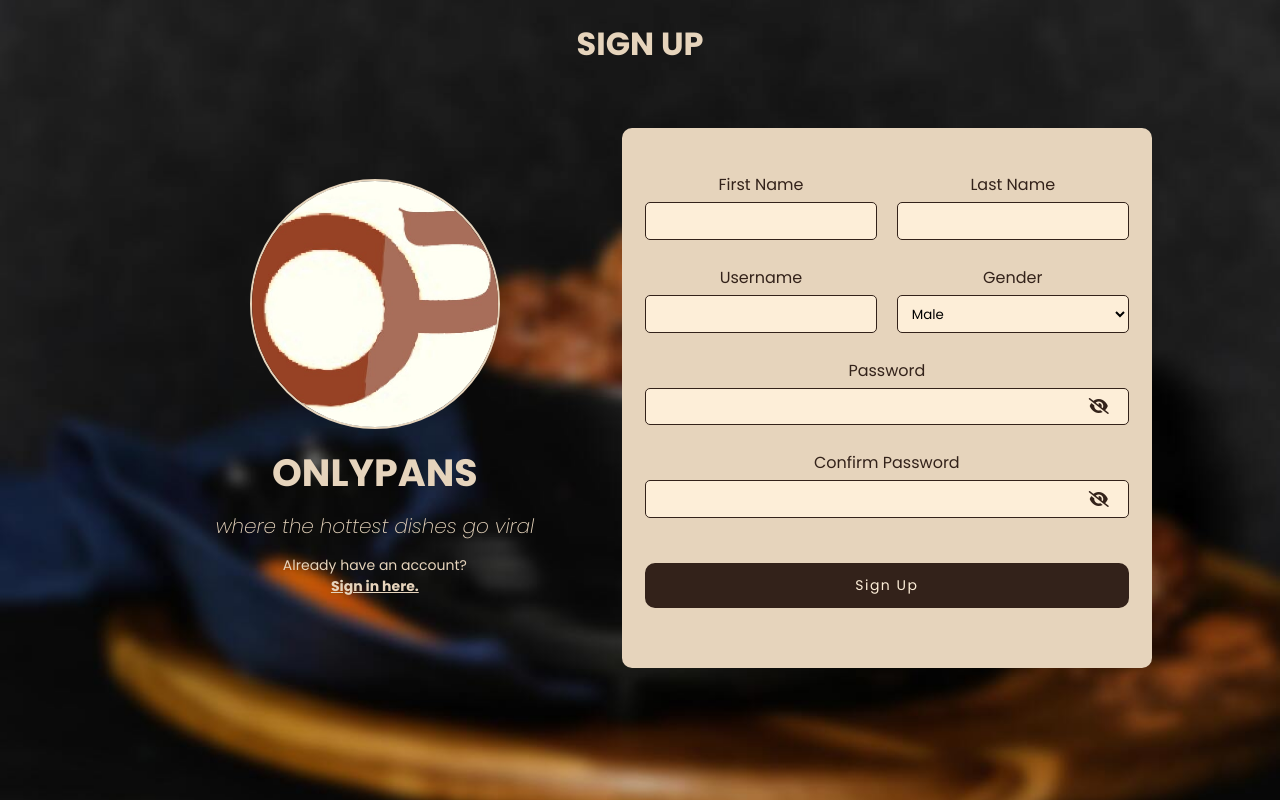
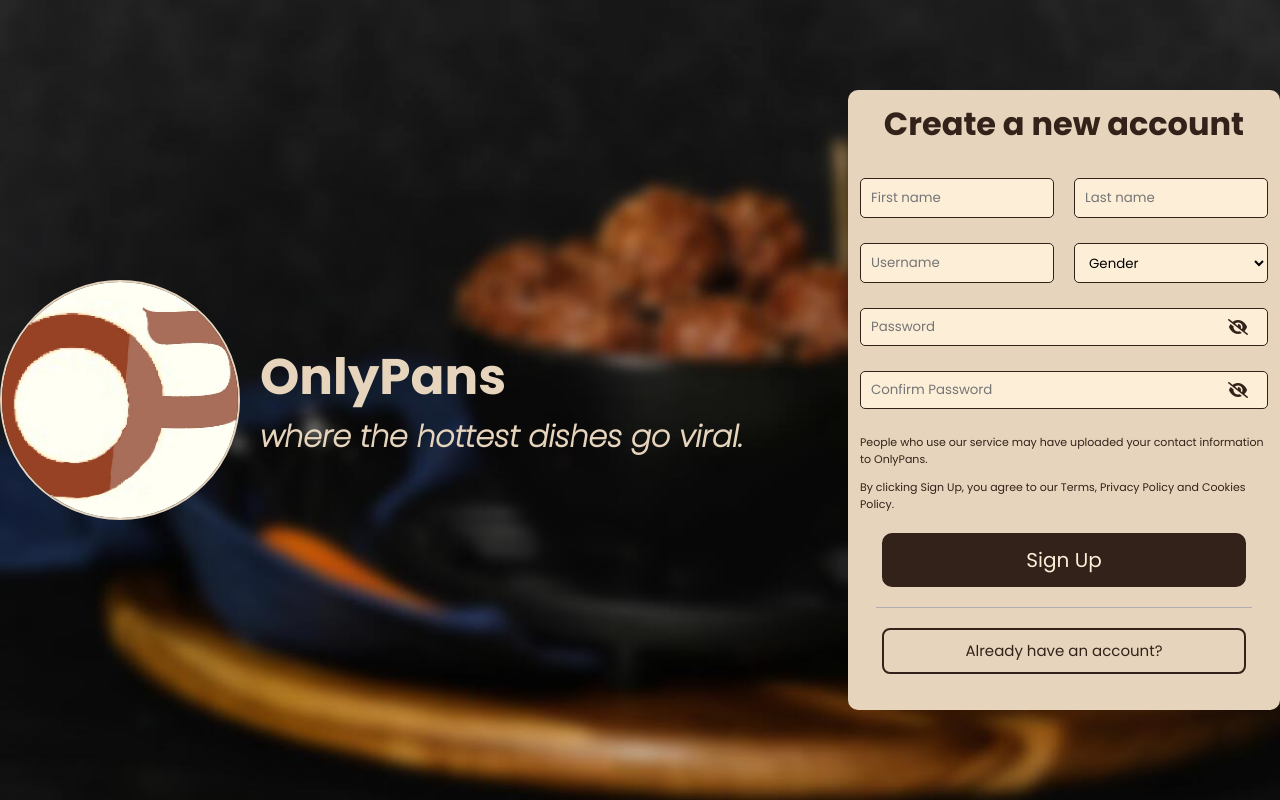
Before and after one commit to jasrmg/appdev_django, a Django app: page /signup/ in a window 1280 px wide. Run offline with Django 5.2, Linux system fonts and the light colour scheme; some libraries are stand-ins or nearby versions.

Commit message:
responsive register/login for tablet and mobile, wip: fixing bug on edit func of newly added comment

```diff
--- a/OnlyPans/templates/OnlyPans/signup.html
+++ b/OnlyPans/templates/OnlyPans/signup.html
@@ -8,261 +8,43 @@
   <!--browser icon-->
   <link rel="icon" href="{% static 'images/icons/Logo Onlypans.ico' %}" sizes="48x48" type="image/x-icon" />
   <link rel="stylesheet" href="https://cdnjs.cloudflare.com/ajax/libs/font-awesome/6.5.0/css/all.min.css" />
-
+  <link rel="stylesheet" href="{% static 'css/signup.css' %}">
   <style>
-    @import url("https://fonts.googleapis.com/css2?family=Poppins:ital,wght@0,400;0,700;1,200&display=swap");
-
-
-    * {
-      box-sizing: border-box;
-
-      font-family: "Poppins", sans-serif;
-    }
-
     body {
-
       margin: 0;
       padding: 0;
-      background-image: url("/static/images/bg.jpg");
-      background-size: cover;
-    }
-
-    .container {
-      display: flex;
-      justify-content: center;
-      align-items: center;
-      width: 80%;
-      margin: 0 auto;
-      height: 80vh;
-    }
-
-    /* Left and right sides now take equal width */
-    .left-side,
-    .right-side {
-      width: 50%;
-      /* Make both sides take 50% width */
-      display: flex;
-      flex-direction: column;
-      align-items: center;
-      justify-content: center;
-      text-align: center;
-      padding: 40px;
-      box-sizing: border-box;
-      /* Ensure padding is included in width calculation */
-    }
-
-    /* Circular Profile Picture */
-    .profile-pic {
-      width: 250px;
-      height: 250px;
-      border-radius: 50%;
-      margin-bottom: 15px;
-      object-fit: cover;
-      /* Ensure image fits inside circle */
-      border: 2px solid #e6d4bc;
-    }
-
-    /* Brand Label */
-    .brand-label {
-      font-size: 38px;
-      font-weight: bold;
-      color: #e6d4bc;
-      margin-bottom: 10px;
-      margin-top: 0;
-    }
-
-    /* Tagline */
-    .tagline {
-      font-size: 20px;
-      color: #e6d4bc;
-      margin: 0;
-      font-style: italic;
-    }
-
-    /* Sign In Text */
-    .login-text {
-      font-size: 14px;
-      color: #e6d4bc;
-      margin-bottom: 20px;
-    }
-
-    /* Sign In Link */
-    .sign-in-link {
-      color: #e6d4bc;
-      text-decoration: underline;
-      font-weight: bold;
-      cursor: pointer;
-    }
-
-    /* Right side (Sign Up form) */
-    .right-side {
-      background-color: #e6d4bc;
-      border-radius: 10px;
-      border: none;
-      max-width: 580px;
-
-      height: 500px;
-      padding: 20px;
-      box-sizing: content-box;
-    }
-
-    /* Sign Up Form */
-    h1 {
-      margin-top: 20px;
-      text-align: center;
-      color: #e6d4bc;
-      margin-bottom: 10px;
-    }
-
-    /* Form row for side-by-side input fields */
-    .form-row {
-      display: grid;
-      grid-template-columns: 1fr 1fr;
-      gap: 20px;
-    }
-
-    .form-field,
-    .form-field-password label {
-      display: flex;
-      flex-direction: column;
-    }
-
-    .form-field label,
-    .form-field-password label {
-      margin-bottom: 5px;
-      color: #33221a;
-    }
-
-    .form-field input,
-    .form-field select {
-      background-color: #fdeed8;
-      border: 1px solid #33221a;
-      border-radius: 5px;
-      padding: 10px;
-      width: 231.8px;
-      height: 37.6px;
-    }
-
-    /*para sa password*/
-    .form-field-password input {
-      background-color: #fdeed8;
-      border: 1px solid #33221a;
-      border-radius: 5px;
-      padding: 10px;
-      width: 483.6px;
-      height: 37.6px;
-    }
-
-    .password-wrapper {
-      position: relative;
-      width: 100%;
-    }
-
-    .password-wrapper input {
-      width: 100%;
-      padding-right: 35px;
-      /* Make room for the icon */
-      box-sizing: border-box;
-    }
-
-    .password-wrapper .fas.fa-eye,
-    .password-wrapper .fas.fa-eye-slash {
-      position: absolute;
-      right: 20px;
-      top: 50%;
-      transform: translateY(-50%);
-      cursor: pointer;
-      color: #33221a;
-    }
-
-
-    /* Form footer for submit button */
-    .form-footer {
-      display: flex;
-      justify-content: center;
-      margin-top: 20px;
-    }
-
-    /* Buttons styles */
-    #signUpSubmitBtn {
-      font-weight: 500;
-      padding: 10px 20px;
-      background-color: #33221a;
-      color: #fdeed8;
-      border: 2px solid #33221a;
-      border-radius: 10px;
-      font-size: 14px;
-      letter-spacing: 1.5px;
-      cursor: pointer;
-      transition: background-color 0.3s ease;
-      width: 100%;
-    }
-
-    #signUpSubmitBtn:hover {
-      background-color: #fdeed8;
-      color: #33221a;
-      border: 2px solid #33221a;
-    }
-
-    /*errors*/
-    .error {
-      height: 20px;
-      /* Adjust this based on the typical height of your error messages */
-      font-size: 12px;
-      color: red;
-      margin-top: 5px;
-      word-wrap: break-word;
-      overflow: hidden;
-    }
-
-    /* Responsiveness */
-    @media (max-width: 768px) {
-      .container {
-        flex-direction: column;
-        width: 90%;
-        height: auto;
-        /* Remove full height on mobile */
-      }
-
-      .left-side,
-      .right-side {
-        width: 100%;
-        margin-bottom: 20px;
-      }
-
-      .right-side {
-        padding: 20px;
-        /* Reduce padding on smaller screens */
-      }
+      background: url("{% static 'images/bg.jpg' %}") center / cover no-repeat;
+      height: 90vh;
     }
   </style>
 </head>
 
 <body>
-  <h1>SIGN UP</h1>
+
   <div class="container">
     <!-- Left Side: Circular Image, Text, and Sign In Link -->
     <div class="left-side">
       <img src="{% static 'images/bg2.jpg' %}" alt="OnlyPans Logo" class="profile-pic" />
-      <p class="brand-label">ONLYPANS</p>
-      <p class="tagline">where the hottest dishes go viral</p>
-      <p class="login-text">
-        Already have an account?<br />
-        <a href="{% url 'login' %}" class="sign-in-link">Sign in here.</a>
-      </p>
+      <div>
+        <p class="brand-label">OnlyPans</p>
+        <p class="tagline">where the hottest dishes go viral.</p>
+        <!-- <p class="login-text">
+          Already have an account?<br />
+          <a href="{% url 'login' %}" class="sign-in-link">Sign in here.</a>
+        </p> -->
+      </div>
     </div>
 
     <!-- Right Side: Sign Up Form -->
     <div class="right-side">
+      <h1>Create a new account</h1>
       <form method="POST">
         {% csrf_token %}
-
         <!-- First row: First Name and Last Name -->
         <div class="form-row">
           <div class="form-field">
-            <label for="firstname">First Name</label>
-            <input type="text" id="firstname" name="first_name" {% if form.first_name.errors or form.is_bound %}
-              required {% endif %} />
+
+            <input type="text" placeholder="First name" id="firstname" name="first_name" {% if form.first_name.errors or form.is_bound %} required {% endif %} />
             <div class="error">
               {% if request.method == 'POST' and form.first_name.errors %} {% for error in form.first_name.errors %}
               <p style="margin: 0">{{ error }}</p>
@@ -270,9 +52,7 @@
             </div>
           </div>
           <div class="form-field">
-            <label for="lastname">Last Name</label>
-            <input type="text" id="lastname" name="last_name" {% if form.last_name.errors or form.is_bound %} required
-              {% endif %} />
+            <input type="text" placeholder="Last name" id="lastname" name="last_name" {% if form.last_name.errors or form.is_bound %} required {% endif %} />
             <div class="error">
               {% if request.method == 'POST' and form.last_name.errors %} {% for error in form.last_name.errors %}
               <p style="margin: 0">{{ error }}</p>
@@ -284,9 +64,7 @@
         <!-- Second row: Username and Gender -->
         <div class="form-row">
           <div class="form-field">
-            <label for="username">Username</label>
-            <input type="text" id="username" name="username" {% if form.username.errors or form.is_bound %} required
-              {%endif %} />
+            <input type="text" placeholder="Username" id="username" name="username" {% if form.username.errors or form.is_bound %} required {%endif %} />
             <div class="error">
               {% if request.method == 'POST' and form.username.errors %} {% for error in form.username.errors %}
               <p style="margin: 0">{{ error }}</p>
@@ -294,8 +72,9 @@
             </div>
           </div>
           <div class="form-field">
-            <label for="gender">Gender</label>
+
             <select id="gender" name="gender" required>
+              <option value="" disabled selected>Gender</option>
               <option value="M">Male</option>
               <option value="F">Female</option>
               <option value="O">Other</option>
@@ -310,9 +89,8 @@
 
         <!-- Third row: Password -->
         <div class="form-field-password">
-          <label for="password">Password</label>
           <div class="password-wrapper">
-            <input type="password" id="password" name="password1" required />
+            <input type="password" placeholder="Password" id="password" name="password1" required />
             <i class="fas fa-eye-slash" id="togglePassword1"
               onclick="togglePassword('password', 'togglePassword1')"></i>
           </div>
@@ -324,9 +102,8 @@
         </div>
 
         <div class="form-field-password">
-          <label for="confirm_password">Confirm Password</label>
           <div class="password-wrapper">
-            <input type="password" id="confirm_password" name="password2" required />
+            <input type="password" placeholder="Confirm Password" id="confirm_password" name="password2" required />
             <i class="fas fa-eye-slash" id="togglePassword2"
               onclick="togglePassword('confirm_password', 'togglePassword2')"></i>
           </div>
@@ -338,11 +115,20 @@
         </div>
 
 
+        <div class="eula">
+          <p class="eula-text">People who use our service may have uploaded your contact information to OnlyPans.</p>
+          <p class="eula-text">By clicking Sign Up, you agree to our Terms, Privacy Policy and Cookies Policy.</p>
+        </div>
         <!-- Submit Button -->
         <div class="form-footer">
-          <input type="submit" value="Sign Up" id="signUpSubmitBtn" />
+          <button type="submit" id="signUpSubmitBtn">Sign Up</button>
         </div>
+        <div class="divider"></div>
+        <a href="{% url 'login' %}" class="button-link">
+          <button type="button" class="sign-in-btn">Already have an account?</button>
+        </a>
       </form>
+
     </div>
   </div>
   <script>
--- a/static/css/signup.css
+++ b/static/css/signup.css
@@ -4,122 +4,92 @@
 
 * {
   box-sizing: border-box;
-
   font-family: "Poppins", sans-serif;
 }
 
-body {
+/* body {
 
   margin: 0;
   padding: 0;
   background-image: url("/static/images/bg.jpg");
   background-size: cover;
-}
+} */
 
 .container {
   display: flex;
   justify-content: center;
   align-items: center;
-  width: 80%;
+  width: 100%;
   margin: 0 auto;
-  height: 80vh;
+  height: 100vh;
+  gap: 80px;
 }
 
-/* Left and right sides now take equal width */
+h1 {
+  margin: 10px 0;
+  text-align: center;
+  color: #33221a;
+}
+
 .left-side,
 .right-side {
   width: 50%;
-  /* Make both sides take 50% width */
   display: flex;
-  flex-direction: column;
   align-items: center;
   justify-content: center;
-  text-align: center;
-  padding: 40px;
-  box-sizing: border-box;
-  /* Ensure padding is included in width calculation */
 }
 
-/* Circular Profile Picture */
+.right-side {
+  flex-direction: column;
+  width: 432px;
+  background-color: #e6d4bc;
+  border-radius: 10px;
+  max-width: 580px;
+}
+.left-side {
+  width: 800px;
+  display: flex;
+  align-items: center;
+  justify-content: start;
+  text-align: left;
+  gap: 20px;
+}
+
 .profile-pic {
-  width: 250px;
-  height: 250px;
+  width: 240px;
+  height: 240px;
   border-radius: 50%;
-  margin-bottom: 15px;
   object-fit: cover;
-  /* Ensure image fits inside circle */
   border: 2px solid #e6d4bc;
 }
 
-/* Brand Label */
 .brand-label {
-  font-size: 38px;
+  font-size: 50px;
   font-weight: bold;
   color: #e6d4bc;
-  margin-bottom: 10px;
-  margin-top: 0;
+  margin: 0;
 }
 
-/* Tagline */
 .tagline {
-  font-size: 20px;
+  font-size: 30px;
   color: #e6d4bc;
   margin: 0;
   font-style: italic;
+  font-weight: bold;
 }
 
-/* Sign In Text */
-.login-text {
-  font-size: 14px;
-  color: #e6d4bc;
-  margin-bottom: 20px;
+form {
+  padding: 20px;
 }
-
-/* Sign In Link */
-.sign-in-link {
-  color: #e6d4bc;
-  text-decoration: underline;
-  font-weight: bold;
-  cursor: pointer;
-}
-
-/* Right side (Sign Up form) */
-.right-side {
-  background-color: #e6d4bc;
-  border-radius: 10px;
-  border: none;
-  max-width: 580px;
-
-  height: 500px;
-  padding: 20px;
-  box-sizing: content-box;
-}
-
-/* Sign Up Form */
-h1 {
-  margin-top: 20px;
-  text-align: center;
-  color: #e6d4bc;
-  margin-bottom: 10px;
-}
-
-/* Form row for side-by-side input fields */
 .form-row {
   display: grid;
   grid-template-columns: 1fr 1fr;
   gap: 20px;
 }
 
-.form-field,
-.form-field-password label {
+.form-field {
   display: flex;
   flex-direction: column;
-}
-
-.form-field label,
-.form-field-password label {
-  margin-bottom: 5px;
-  color: #33221a;
 }
 
 .form-field input,
@@ -128,11 +98,10 @@ h1 {
   border: 1px solid #33221a;
   border-radius: 5px;
   padding: 10px;
-  width: 231.8px;
-  height: 37.6px;
+  width: 194px;
+  height: 40px;
 }
 
-/*para sa password*/
 .form-field-password input {
   background-color: #fdeed8;
   border: 1px solid #33221a;
@@ -163,34 +131,65 @@ h1 {
   cursor: pointer;
   color: #33221a;
 }
+.eula-text {
+  font-size: 11px;
+  color: #33221a;
+  margin-top: 0;
+}
 
-
-/* Form footer for submit button */
 .form-footer {
   display: flex;
   justify-content: center;
   margin-top: 20px;
 }
 
-/* Buttons styles */
 #signUpSubmitBtn {
-  font-weight: 500;
+  border-radius: 10px;
+  font-size: 20px;
+  background-color: #33221a;
+  border: 2px solid #33221a;
+  color: #fdeed8;
   padding: 10px 20px;
-  background-color: #33221a;
-  color: #fdeed8;
-  border: 2px solid #33221a;
-  border-radius: 10px;
-  font-size: 14px;
-  letter-spacing: 1.5px;
-  cursor: pointer;
-  transition: background-color 0.3s ease;
-  width: 100%;
 }
 
 #signUpSubmitBtn:hover {
   background-color: #fdeed8;
   color: #33221a;
   border: 2px solid #33221a;
+}
+#signUpSubmitBtn,
+.sign-in-btn {
+  cursor: pointer;
+  width: 364px;
+  transition: background-color 0.3s ease;
+}
+
+.sign-in-btn {
+  background-color: transparent;
+  color: #33221a;
+  /* width: 193px; */
+  border: 2px solid #33221a;
+  padding: 0 16px;
+  line-height: 42px;
+  border-radius: 8px;
+  font-size: 15px;
+}
+
+.sign-in-btn:hover {
+  cursor: pointer;
+  background-color: #33221a;
+  color: #fdeed8;
+}
+
+.button-link {
+  display: flex;
+  justify-content: center;
+  width: 100%;
+  text-decoration: none;
+}
+.divider {
+  border-bottom: 1.5px solid #b0b0b0;
+  margin: 20px 16px;
 }
 
 /*errors*/
```
Also changed, not shown: other parts of static/css/signup.css (+88 -13 lines), static/css/login.css (+66 -17 lines).
